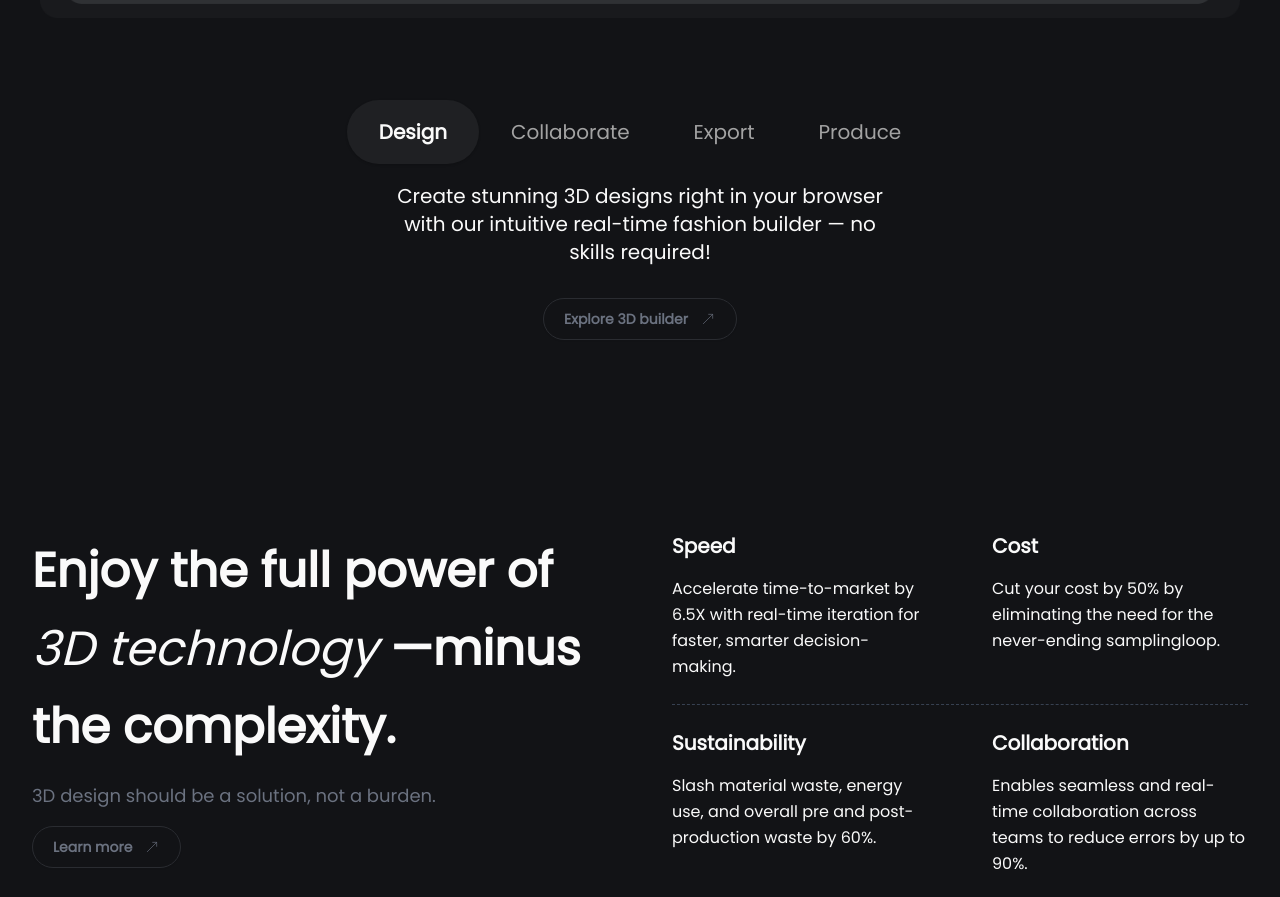
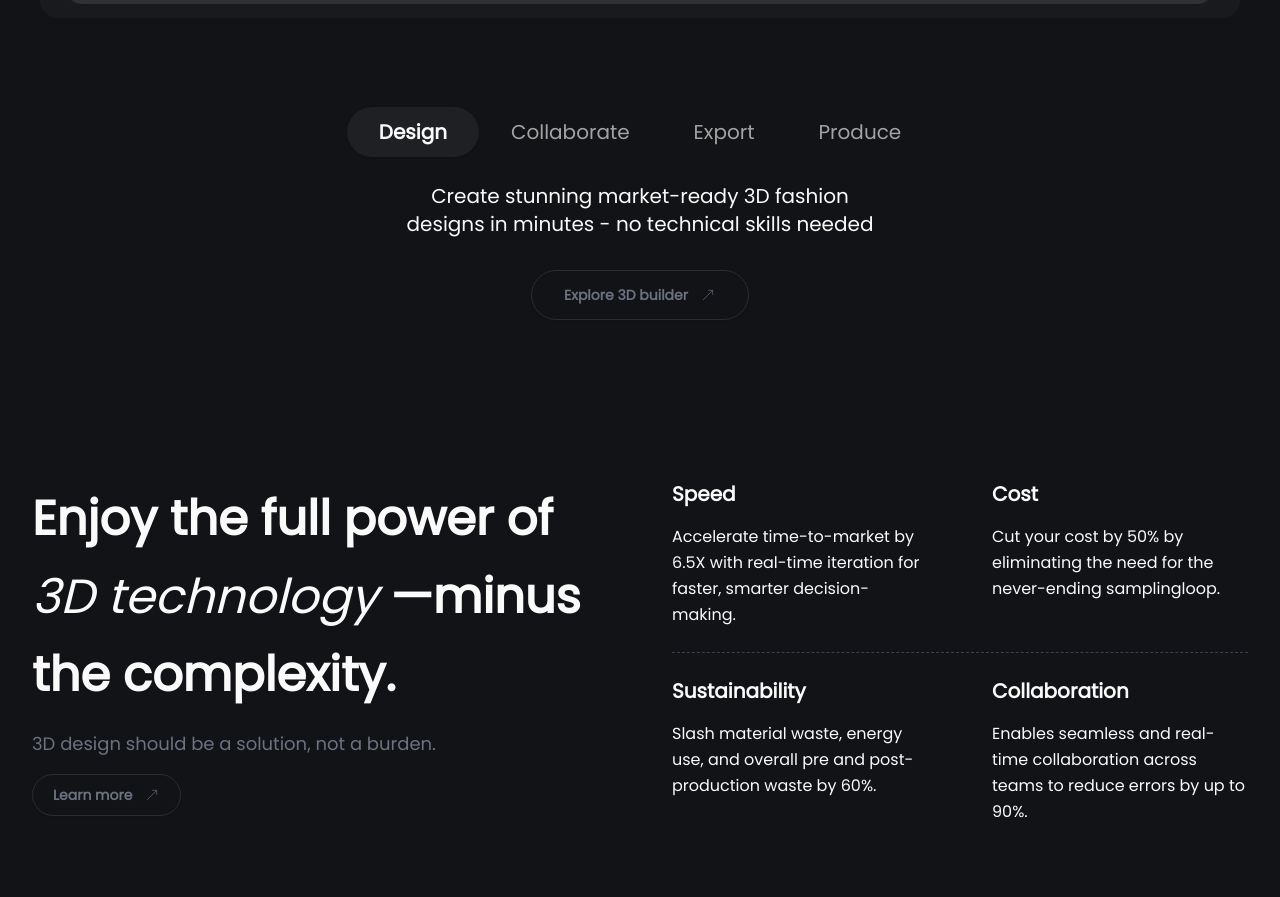
Before and after one commit to dtran2108/drippy, a Next.js app: page / in a window 1280 px wide. Shown: the part 2059-2956 px from the top of the page. Built offline with nearby package versions, Linux system fonts and the light colour scheme.

Commit message:
fix minor bugs

```diff
--- a/src/app/page.tsx
+++ b/src/app/page.tsx
@@ -76,7 +76,7 @@ export default function Home() {
         />
       </section>
 
-      <section className="my-24 flex flex-col items-center justify-center">
+      <section className="my-[20px] flex flex-col items-center justify-center">
         <WorkflowSection />
       </section>
 
--- a/src/components/home-section/workflow-section.tsx
+++ b/src/components/home-section/workflow-section.tsx
@@ -4,28 +4,28 @@ import { MoveUpRight } from 'lucide-react';
 
 export default function WorkflowSection() {
   const customTabTriggerClass =
-    'data-[state=active]:bg-black-800 data-[state=active]:font-semibold p-8 h-6 rounded-full text-xl';
+    'data-[state=active]:bg-black-800 data-[state=active]:font-semibold px-8 h-[50px] rounded-full text-xl';
 
   const workflows = [
     {
       title: 'Design',
       description:
-        'Create stunning 3D designs right in your browser with our intuitive real-time fashion builder — no skills required!',
+        'Create stunning market-ready 3D fashion designs in minutes - no technical skills needed',
     },
     {
       title: 'Collaborate',
       description:
-        'Create stunning 3D designs right in your browser with our intuitive real-time fashion builder — no skills required!',
+        'Share and iterate designs in real-time with your team and manufacturers.',
     },
     {
       title: 'Export',
       description:
-        'Create stunning 3D designs right in your browser with our intuitive real-time fashion builder — no skills required!',
+        'Generate production-ready patterns and files in one click',
     },
     {
       title: 'Produce',
       description:
-        'Create stunning 3D designs right in your browser with our intuitive real-time fashion builder — no skills required!',
+        'Connect with our network of vetted manufacturers to get your sample ready.',
     },
   ];
 
@@ -55,7 +55,7 @@ export default function WorkflowSection() {
             {workflow.description}
             <Button
               variant="outline"
-              className="font-semibold p-5  flex items-center justify-center space-x-1 rounded-full mt-8"
+              className="font-semibold px-8 h-[50px] flex items-center justify-center space-x-1 rounded-full mt-8"
             >
               <span className="text-gray-500">Explore 3D builder</span>
               <MoveUpRight strokeWidth={1} className="text-gray-500 w-5 h-5" />
```
